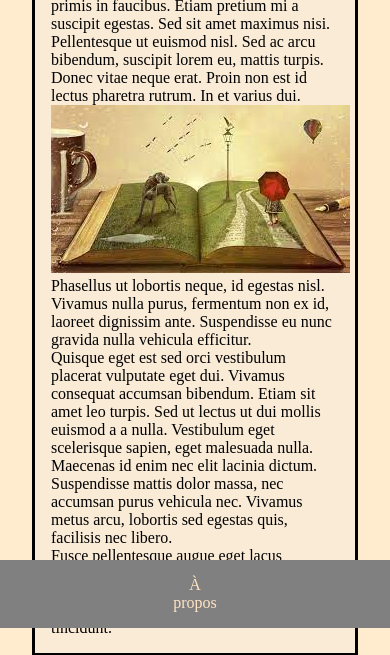
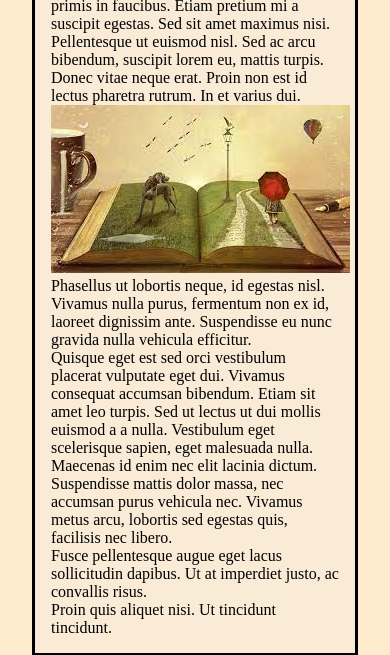
Before and after one commit to timo0135/timo0135.github.io, a plain HTML site: page ProjetDIW/html/rubrique1.html in a window 390 px wide. Shown: the part 216-871 px from the top of the page. Drawn offline with Linux system fonts and the light colour scheme.

Commit message:
Update rubrique1style.css

```diff
--- a/ProjetDIW/css/rubrique1style.css
+++ b/ProjetDIW/css/rubrique1style.css
@@ -115,6 +115,10 @@ footer{
 #ch{
     display: none;
 }
+.blanc{
+    display: none;
+    height: 70em;
+}
 
 @media screen and (max-width:1000px){
     .nav{
@@ -143,10 +147,7 @@ footer{
     .container2{
         margin: 2em;
     }
-    footer{
-        position: absolute;
-        bottom: 0;
-        right: 0;
-        left: 0;
+    .blanc{
+        display: block;
     }
 }
```
